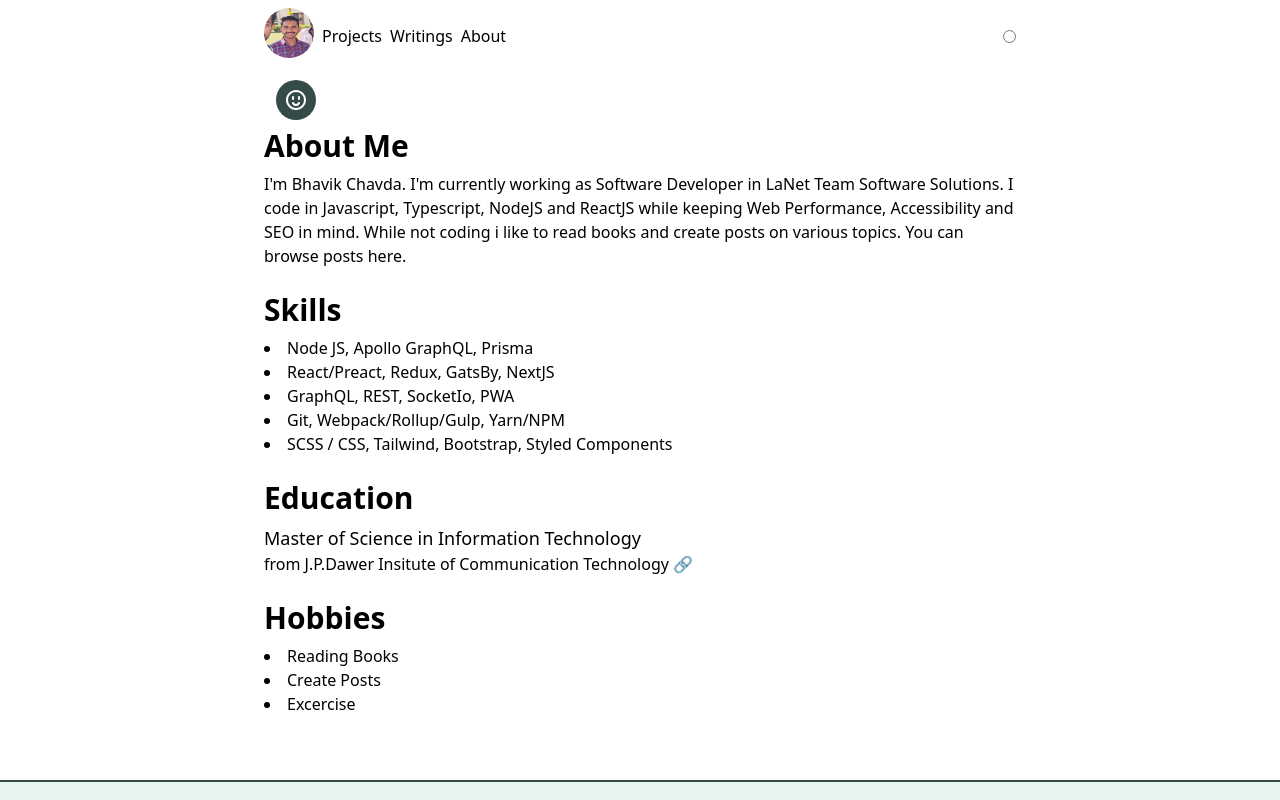
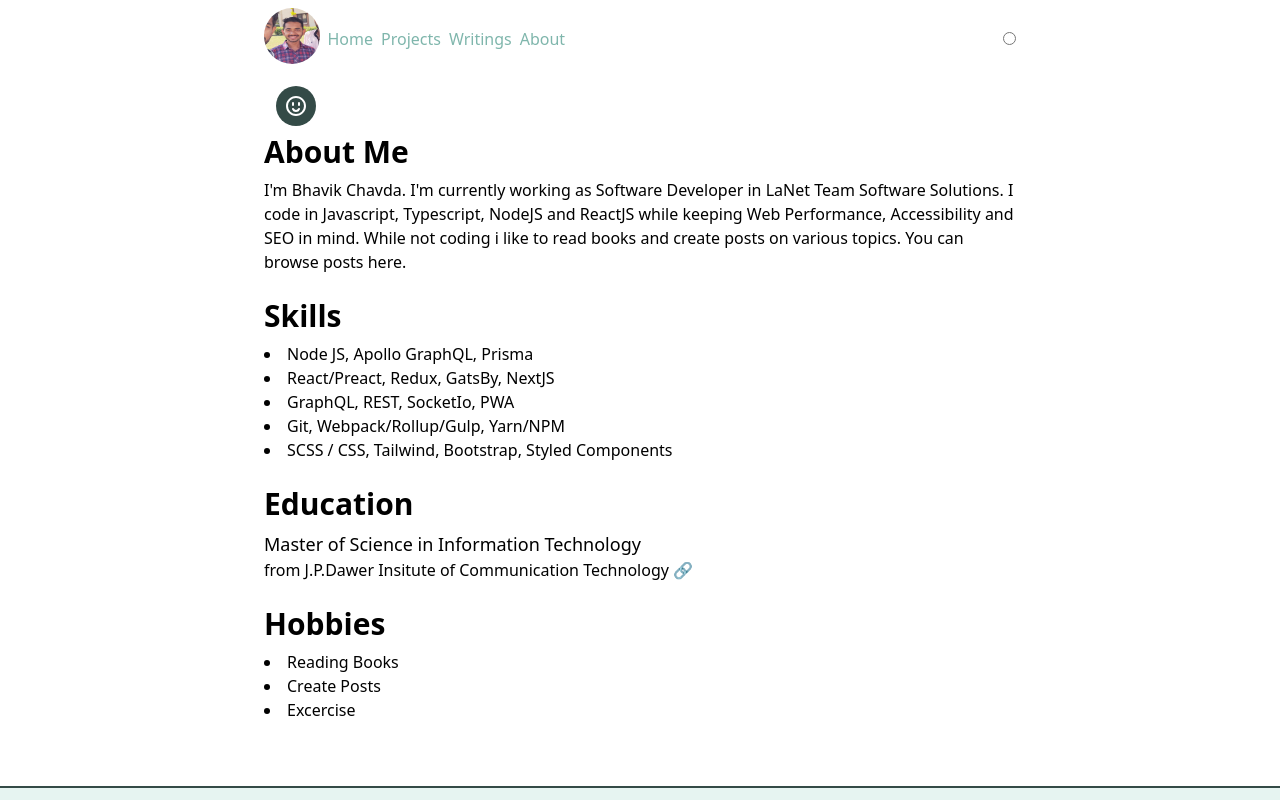
Before and after one commit to chavda-bhavik/bhavikchavda.com, a Next.js app: page /about in a window 1280 px wide. Shown: the top 800 px of the page. Built offline with nearby package versions, Linux system fonts and the light colour scheme.

Commit message:
finalize header

```diff
--- /dev/null
+++ b/src/components/Backdrop.tsx
@@ -0,0 +1,50 @@
+import React, { useEffect } from 'react';
+import { Icon } from './Icon';
+
+interface BackdropProps {
+    onClose: () => void;
+    show: boolean;
+    className?: string;
+}
+
+export const Backdrop: React.FC<BackdropProps> = ({ show, onClose, children, className }) => {
+    useEffect(() => {
+        toggleBodyOverflowHidden(show);
+    }, [show]);
+
+    const toggleBodyOverflowHidden = (add: boolean) => {
+        let body = document.getElementsByTagName('body')[0];
+        if (add) {
+            body.classList.add('overflow-hidden');
+        } else {
+            body.classList.remove('overflow-hidden');
+        }
+    };
+
+    return (
+        <div
+            className={`fixed pin h-full z-10 inset-0 overflow-hidden ${show ? '' : 'hidden'}`}
+            aria-labelledby="modal-title"
+            role="dialog"
+            aria-modal="true"
+        >
+            <div className={`min-h-screen h-full flex justify-center items-center`}>
+                <button className="z-30 absolute top-4 right-4" onClick={onClose}>
+                    <Icon icon={'close'} size="md" />
+                </button>
+                <div
+                    className={`fixed inset-0 transition-opacity ${className}`}
+                    aria-hidden={show}
+                    onClick={onClose}
+                />
+                <span
+                    className="hidden sm:inline-block sm:align-middle sm:h-screen"
+                    aria-hidden="true"
+                >
+                    &#8203;
+                </span>
+                <div className="transform transition-all z-20 w-auto">{children}</div>
+            </div>
+        </div>
+    );
+};
--- /dev/null
+++ b/src/components/Header.tsx
@@ -0,0 +1,54 @@
+import React, { useState } from 'react';
+import Link from 'next/link';
+import Image from 'next/image';
+
+import { Backdrop } from './Backdrop';
+import { Icon } from './Icon';
+import { Menus } from './Menus';
+
+interface HeaderProps {}
+
+export const Header: React.FC<HeaderProps> = ({}) => {
+    const [toggleMenu, setToggleMenu] = useState(false);
+
+    return (
+        <header className="flex flex-row py-2 px-2">
+            <Link href="/">
+                <a>
+                    <Image
+                        src="/the-avatar.jpeg"
+                        height={60}
+                        width={60}
+                        className="rounded-full cursor-pointer"
+                    />
+                </a>
+            </Link>
+
+            {/* Other then mobile */}
+            <div className="hidden sm:flex w-full flex-row justify-between items-center pl-2">
+                <div className="flex-row space-x-2 flex">
+                    <Menus className="hover:text-classy-dark text-base text-classy-medium" />
+                </div>
+                <input type="radio" name="dark" />
+            </div>
+
+            {/* For mobile */}
+            <div className="flex sm:hidden w-full flex-row justify-between items-center pl-2">
+                <span className="font-medium text-xl text-classy-medium">bhavikchavda.com</span>
+                <button onClick={() => setToggleMenu(true)}>
+                    <Icon icon="toggler" size="md" />
+                </button>
+                <Backdrop
+                    show={toggleMenu}
+                    onClose={() => setToggleMenu(false)}
+                    className="bg-gray-50"
+                >
+                    <div className="flex flex-col items-center w-full h-full my-auto">
+                        <Menus className="text-xl text-classy-dark my-5" />
+                        {/* <Icon icon="sun" className="my-5" /> */}
+                    </div>
+                </Backdrop>
+            </div>
+        </header>
+    );
+};
--- a/src/components/Icon.tsx
+++ b/src/components/Icon.tsx
@@ -113,6 +113,30 @@ const icons = {
             <path d="M2 5.702V12h16V5.702L15.039 2H4.96L2 5.702zM0 5l4-5h12l4 5v7a2 2 0 0 1-2 2H2a2 2 0 0 1-2-2V5zm13.874 2a4.002 4.002 0 0 1-7.748 0H2V5h16v2h-4.126zm-2.142 0H8.268a2 2 0 0 0 3.464 0z"></path>
         ),
     },
+    toggler: {
+        viewBox: '-5 -7 24 24',
+        path: (
+            <path d="M1 0h12a1 1 0 0 1 0 2H1a1 1 0 1 1 0-2zm0 8h12a1 1 0 0 1 0 2H1a1 1 0 1 1 0-2zm0-4h12a1 1 0 0 1 0 2H1a1 1 0 1 1 0-2z"></path>
+        ),
+    },
+    moon: {
+        viewBox: '-4 -2 24 24',
+        path: (
+            <path d="M2 10c0 4.43 3.478 8 7.742 8 .658 0 1.302-.085 1.922-.248-2.996-2.2-4.896-5.786-4.896-9.752 0-2.09.527-4.095 1.489-5.853C4.699 2.863 2 6.097 2 10zm6.768-2c0 4.632 3.068 8.528 7.232 9.665A9.555 9.555 0 0 1 9.742 20C4.362 20 0 15.523 0 10S4.362 0 9.742 0c.868 0 1.71.117 2.511.335A10.086 10.086 0 0 0 8.768 8z"></path>
+        ),
+    },
+    sun: {
+        viewBox: '-2 -2 24 24',
+        path: (
+            <path d="M10 13a3 3 0 1 0 0-6 3 3 0 0 0 0 6zm0 2a5 5 0 1 1 0-10 5 5 0 0 1 0 10zm0-15a1 1 0 0 1 1 1v2a1 1 0 0 1-2 0V1a1 1 0 0 1 1-1zm0 16a1 1 0 0 1 1 1v2a1 1 0 0 1-2 0v-2a1 1 0 0 1 1-1zM1 9h2a1 1 0 1 1 0 2H1a1 1 0 0 1 0-2zm16 0h2a1 1 0 0 1 0 2h-2a1 1 0 0 1 0-2zm.071-6.071a1 1 0 0 1 0 1.414l-1.414 1.414a1 1 0 1 1-1.414-1.414l1.414-1.414a1 1 0 0 1 1.414 0zM5.757 14.243a1 1 0 0 1 0 1.414L4.343 17.07a1 1 0 1 1-1.414-1.414l1.414-1.414a1 1 0 0 1 1.414 0zM4.343 2.929l1.414 1.414a1 1 0 0 1-1.414 1.414L2.93 4.343A1 1 0 0 1 4.343 2.93zm11.314 11.314l1.414 1.414a1 1 0 0 1-1.414 1.414l-1.414-1.414a1 1 0 1 1 1.414-1.414z"></path>
+        ),
+    },
+    close: {
+        viewBox: '-6 -6 24 24',
+        path: (
+            <path d="M7.314 5.9l3.535-3.536A1 1 0 1 0 9.435.95L5.899 4.485 2.364.95A1 1 0 1 0 .95 2.364l3.535 3.535L.95 9.435a1 1 0 1 0 1.414 1.414l3.535-3.535 3.536 3.535a1 1 0 1 0 1.414-1.414L7.314 5.899z"></path>
+        ),
+    },
 };
 
 const sizes = {
--- a/src/components/Layout.tsx
+++ b/src/components/Layout.tsx
@@ -1,9 +1,9 @@
 import React, { ReactNode } from 'react';
-import Link from 'next/link';
 import Head from 'next/head';
-import Image from 'next/image';
+import classnames from 'classnames';
 
 import { Footer } from './Footer';
+import { Header } from './Header';
 
 type Props = {
     children?: ReactNode;
@@ -13,37 +13,14 @@ type Props = {
 
 const Layout = ({ children, title = 'Bhavik Chavda', className = '' }: Props) => (
     <>
-        <div className="container max-w-3xl mx-auto px-2">
+        <div className="container max-w-3xl mx-auto">
             <Head>
                 <title>{title}</title>
                 <meta charSet="utf-8" />
                 <meta name="viewport" content="initial-scale=1.0, width=device-width" />
             </Head>
-            <header className="flex flex-row justify-between items-center py-2">
-                <nav className="flex flex-row space-x-2 items-center">
-                    <Link href="/">
-                        <a>
-                            <Image
-                                src="/the-avatar.jpeg"
-                                height={50}
-                                width={50}
-                                className="rounded-full cursor-pointer"
-                            />
-                        </a>
-                    </Link>
-                    <Link href="/projects">
-                        <a>Projects</a>
-                    </Link>
-                    <Link href="/writings">
-                        <a>Writings</a>
-                    </Link>
-                    <Link href="/about">
-                        <a>About</a>
-                    </Link>
-                </nav>
-                <input type="radio" name="dark" />
-            </header>
-            <main className={className}>{children}</main>
+            <Header />
+            <main className={classnames('px-2', className)}>{children}</main>
         </div>
         <Footer />
     </>
--- /dev/null
+++ b/src/components/Menus.tsx
@@ -0,0 +1,37 @@
+import React from 'react';
+import Link from 'next/link';
+
+export const menuItems = [
+    {
+        title: 'Home',
+        link: '/',
+    },
+    {
+        title: 'Projects',
+        link: '/projects',
+    },
+    {
+        title: 'Writings',
+        link: '/writings',
+    },
+    {
+        title: 'About',
+        link: '/about',
+    },
+];
+
+export interface MenusProps {
+    className?: string;
+}
+
+export const Menus: React.FC<MenusProps> = ({ className }) => {
+    return (
+        <>
+            {menuItems.map((menu, index) => (
+                <Link href={menu.link} key={index}>
+                    <a className={className}>{menu.title}</a>
+                </Link>
+            ))}
+        </>
+    );
+};
--- a/src/interfaces/index.ts
+++ b/src/interfaces/index.ts
@@ -10,7 +10,11 @@ export type IconsType =
     | 'linkedInCircle'
     | 'email'
     | 'twitter'
-    | 'inbox';
+    | 'inbox'
+    | 'toggler'
+    | 'sun'
+    | 'moon'
+    | 'close';
 
 export type IconsSizesType = 'sm' | 'md' | 'lg';
 
```
Also changed, not shown: src/components/Footer.tsx (+4 -4 lines).
